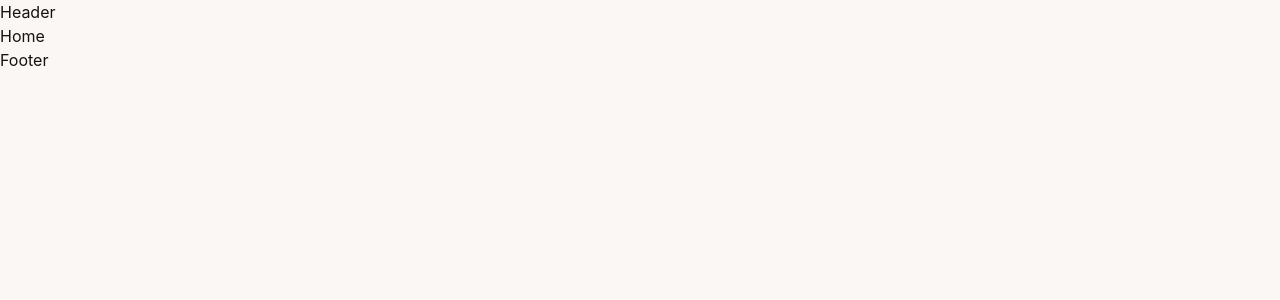
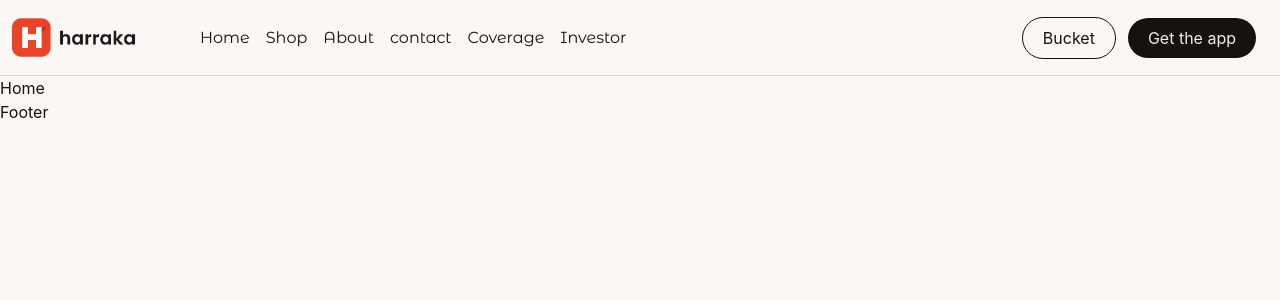
Before and after one commit to harrakaquick-dotcom/Harraka, a React (Vite) app: page / in a window 1280 px wide. Shown: the top 300 px of the page. Built offline with nearby package versions, Linux system fonts and the light colour scheme.

Commit message:
nav bar is created

```diff
--- /dev/null
+++ b/src/components/Button/Button.tsx
@@ -0,0 +1,13 @@
+import './button.css';
+
+const Button = () => {
+  return (
+    <button className="btn-wipe mr-3 px-5 py-2 rounded-pill border border-ink text-ink cursor-pointer">
+      <span className="btn-wipe__label">
+        <span className="btn-wipe__text" data-text="Bucket">Bucket</span>
+      </span>
+    </button>
+  )
+}
+
+export default Button;
--- /dev/null
+++ b/src/components/Button/GetButton.tsx
@@ -0,0 +1,25 @@
+import './button.css';
+
+const GetButton = () => {
+  return (
+    <button className="btn-fancy px-5 py-2 rounded-pill bg-ink text-surface-2 cursor-pointer">
+      <span className="btn-fancy__label">
+        <span className="btn-fancy__text" data-text="Get the app">Get the app</span>
+      </span>
+      <svg
+        className="btn-fancy__arrow shrink-0"
+        viewBox="0 0 24 24"
+        fill="none"
+        stroke="currentColor"
+        strokeWidth={2.5}
+        strokeLinecap="round"
+        strokeLinejoin="round"
+        aria-hidden="true"
+      >
+        <path d="M5 12h14M13 6l6 6-6 6" />
+      </svg>
+    </button>
+  )
+}
+
+export default GetButton;
--- /dev/null
+++ b/src/components/Button/button.css
@@ -0,0 +1,195 @@
+/* Animated CTA — liquid fill rises from the bottom, label rolls over,
+   arrow slides in, a shine sweeps across, and the button lifts with a glow. */
+@layer components {
+  .btn-fancy {
+    position: relative;
+    isolation: isolate;
+    display: inline-flex;
+    align-items: center;
+    overflow: hidden;
+    transition:
+      transform 0.35s cubic-bezier(0.34, 1.56, 0.64, 1),
+      box-shadow 0.35s ease;
+  }
+
+  /* liquid fill */
+  .btn-fancy::before {
+    content: "";
+    position: absolute;
+    inset: 0;
+    z-index: -2;
+    background: linear-gradient(
+      135deg,
+      var(--color-primary),
+      var(--color-primary-dark)
+    );
+    clip-path: circle(0% at 50% 130%);
+    transition: clip-path 0.6s cubic-bezier(0.65, 0, 0.35, 1);
+  }
+
+  /* shine sweep */
+  .btn-fancy::after {
+    content: "";
+    position: absolute;
+    top: 0;
+    left: -60%;
+    z-index: -1;
+    width: 40%;
+    height: 100%;
+    background: linear-gradient(
+      90deg,
+      transparent,
+      rgb(255 255 255 / 0.45),
+      transparent
+    );
+    transform: skewX(-20deg);
+  }
+
+  .btn-fancy:hover,
+  .btn-fancy:focus-visible {
+    transform: translateY(-3px);
+    box-shadow:
+      0 12px 28px -8px rgb(232 68 42 / 0.6),
+      0 0 0 4px rgb(232 68 42 / 0.15);
+  }
+  .btn-fancy:hover::before,
+  .btn-fancy:focus-visible::before {
+    clip-path: circle(150% at 50% 130%);
+  }
+  .btn-fancy:hover::after,
+  .btn-fancy:focus-visible::after {
+    left: 130%;
+    transition: left 0.8s ease 0.15s;
+  }
+  .btn-fancy:active {
+    transform: translateY(0) scale(0.96);
+    transition-duration: 0.1s;
+  }
+
+  /* label roll-over: text slides up, a copy slides in from below */
+  .btn-fancy__label {
+    position: relative;
+    display: inline-block;
+    overflow: hidden;
+  }
+  .btn-fancy__text {
+    display: block;
+    transition: transform 0.45s cubic-bezier(0.65, 0, 0.35, 1);
+  }
+  .btn-fancy__text::after {
+    content: attr(data-text);
+    position: absolute;
+    left: 0;
+    top: 100%;
+  }
+  .btn-fancy:hover .btn-fancy__text,
+  .btn-fancy:focus-visible .btn-fancy__text {
+    transform: translateY(-100%);
+  }
+
+  /* arrow slides in from the left and nudges forward */
+  .btn-fancy__arrow {
+    width: 0;
+    margin-left: 0;
+    opacity: 0;
+    transform: translateX(-8px);
+    transition:
+      width 0.4s ease,
+      margin-left 0.4s ease,
+      opacity 0.4s ease,
+      transform 0.4s ease;
+  }
+  .btn-fancy:hover .btn-fancy__arrow,
+  .btn-fancy:focus-visible .btn-fancy__arrow {
+    width: 1rem;
+    margin-left: 0.5rem;
+    opacity: 1;
+    transform: translateX(0);
+  }
+
+  /* Outline CTA — an ink fill wipes across from the left (and exits to the
+     right), the label rolls over and inverts, and a ring pulses outward. */
+  .btn-wipe {
+    position: relative;
+    isolation: isolate;
+    display: inline-flex;
+    align-items: center;
+    overflow: hidden;
+    transition:
+      color 0.35s ease 0.05s,
+      transform 0.35s cubic-bezier(0.34, 1.56, 0.64, 1);
+  }
+  .btn-wipe::before {
+    content: "";
+    position: absolute;
+    inset: 0;
+    z-index: -1;
+    background: var(--color-ink);
+    transform: scaleX(0);
+    transform-origin: right;
+    transition: transform 0.5s cubic-bezier(0.65, 0, 0.35, 1);
+  }
+  .btn-wipe:hover,
+  .btn-wipe:focus-visible {
+    color: var(--color-surface-2);
+    transform: translateY(-3px);
+    animation: btn-wipe-ring 0.8s ease-out;
+  }
+  .btn-wipe:hover::before,
+  .btn-wipe:focus-visible::before {
+    transform: scaleX(1);
+    transform-origin: left;
+  }
+  .btn-wipe:active {
+    transform: translateY(0) scale(0.96);
+    transition-duration: 0.1s;
+  }
+
+  .btn-wipe__label {
+    position: relative;
+    display: inline-block;
+    overflow: hidden;
+  }
+  .btn-wipe__text {
+    display: block;
+
+    transition: transform 0.45s cubic-bezier(0.65, 0, 0.35, 1);
+  }
+  .btn-wipe__text::after {
+    content: attr(data-text);
+    color: var(--color-onink);
+    position: absolute;
+    left: 0;
+    top: 100%;
+  }
+  .btn-wipe:hover .btn-wipe__text,
+  .btn-wipe:focus-visible .btn-wipe__text {
+    transform: translateY(-100%);
+  }
+
+  @keyframes btn-wipe-ring {
+    from {
+      box-shadow: 0 0 0 0 rgb(23 18 15 / 0.35);
+    }
+    to {
+      box-shadow: 0 0 0 14px rgb(23 18 15 / 0);
+    }
+  }
+
+  @media (prefers-reduced-motion: reduce) {
+    .btn-fancy,
+    .btn-fancy::before,
+    .btn-fancy::after,
+    .btn-fancy__text,
+    .btn-fancy__arrow,
+    .btn-wipe,
+    .btn-wipe::before,
+    .btn-wipe__text {
+      transition-duration: 0.01ms !important;
+    }
+    .btn-wipe:hover,
+    .btn-wipe:focus-visible {
+      animation: none;
+    }
+  }
+}
--- a/src/layout/Header.tsx
+++ b/src/layout/Header.tsx
@@ -1,8 +1,35 @@
+import type React from "react"
+import GetButton from "../components/Button/GetButton"
+import Button from "../components/Button/Button"
 
 const Header = () => {
+
+  const navlists = ['Home', 'Shop', 'About', 'contact', 'Coverage', 'Investor']
+
   return (
-    <div>Header</div>
+    <nav className="p-3 pr-6  flex justify-between items-center border-b border-b-line">
+      <span className="flex justify-center items-center">
+        <img src="./icons/harraka_logo_with_text.png" alt="app logo" width={180} />
+        {navlists.map((navItem) => <span className="m-2"><Navlinks navItem={navItem} /></span>)}
+      </span>
+      <span>
+        <Button/>
+        <GetButton />
+      </span>
+    </nav>
   )
 }
 
 export default Header
+
+
+const Navlinks: React.FC<{ navItem: string }> = ({ navItem }) => {
+  return (
+    <a
+      className="relative font-display text-ink hover:text-primary-dark transition-colors after:absolute after:left-0 after:-bottom-1 after:h-0.5 after:w-full after:origin-left after:scale-x-0 after:bg-primary-dark after:transition-transform after:duration-300 hover:after:scale-x-100"
+      href={navItem}
+    >
+      {navItem}
+    </a>
+  )
+}
```
Also changed, not shown: public/icons/harraka_logo_with_text.png (added), src/tailwind.css, 1 other file (tests, documents, lock files or other folders).
